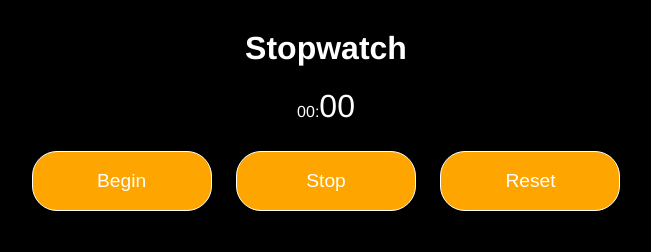
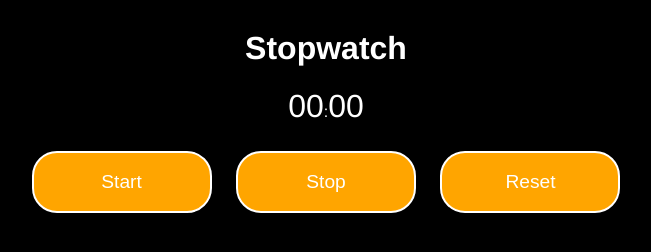
Before and after one commit to misashi/Stopwatch, a plain HTML site: page index.html in a window 1280 px wide. Shown: the whole page, without its empty margins (314-965 px from the left). Drawn offline with Linux system fonts and the light colour scheme.

Commit message:
minor changes to css

```diff
--- a/index.html
+++ b/index.html
@@ -8,8 +8,8 @@
 <body>
   <div class="wrapper">
     <h1>Stopwatch</h1>
-      <p><span id="milliseconds">00</span>:<span id="seconds">00</span></p>
-        <button id="button-start">Begin</button>
+      <p><span id="seconds">00</span>:<span id="tens">00</span></p>
+        <button id="button-start">Start</button>
         <button id="button-stop">Stop</button>
         <button id="button-reset">Reset</button>
     </div>
--- a/watch.css
+++ b/watch.css
@@ -1,12 +1,12 @@
 
 body {
 background:black;
-font-family: "HelveticaNeue-Light", "Helvetica Neue Light", "Helvetica Neue", Helvetica, Arial, "Lucida Grande", sans-serif;
+font-family: Helvetica, Arial, sans-serif;
 height:100%;
 }
 
 .wrapper {
-width: 800px;
+width: 100%;
 margin: 30px auto;
 color: white;
 text-align:center;
@@ -20,15 +20,12 @@ text-align:center;
 button{
   background: orange;
   color: white;
-  border: 1px solid white;
+  border: 2px solid white;
   text-decoration: none;
-  cursor: pointer;
   font-size: 1.2em;
   padding: 18px 10px;
   width: 180px;
   margin: 10px;
-  -webkit-border-radius: 25px;
   border-radius: 25px;
-  -webkit-transition: all 0.5s ease-in-out;
-  transition: all 0.5s ease-in-out;
+
 }
```
